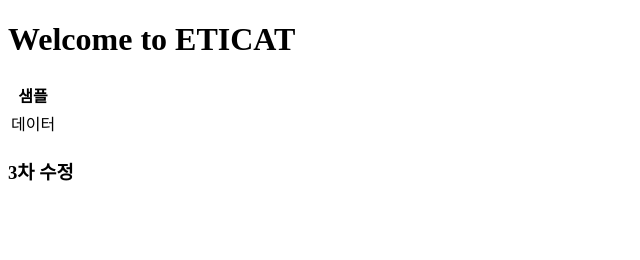
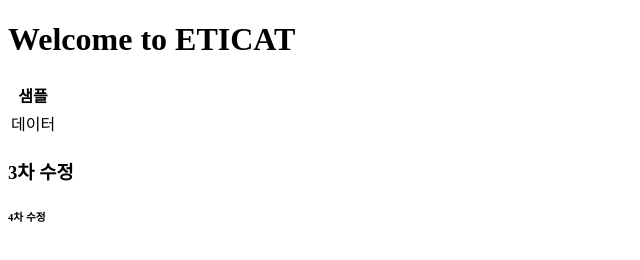
Before and after one commit to KwonSD/Spring_Project_KWON, a plain HTML site: page WebContent/index.html in a window 1280 px wide. Shown: the full height of the page, 0-640 px from the left. Drawn offline with Linux system fonts and the light colour scheme.

Commit message:
4차 수정본 입니다.

```diff
--- a/WebContent/index.html
+++ b/WebContent/index.html
@@ -19,5 +19,7 @@
 
 <h3>3차 수정</h3>
 
+<h6>4차 수정</h6>
+
 </body>
 </html>
```
